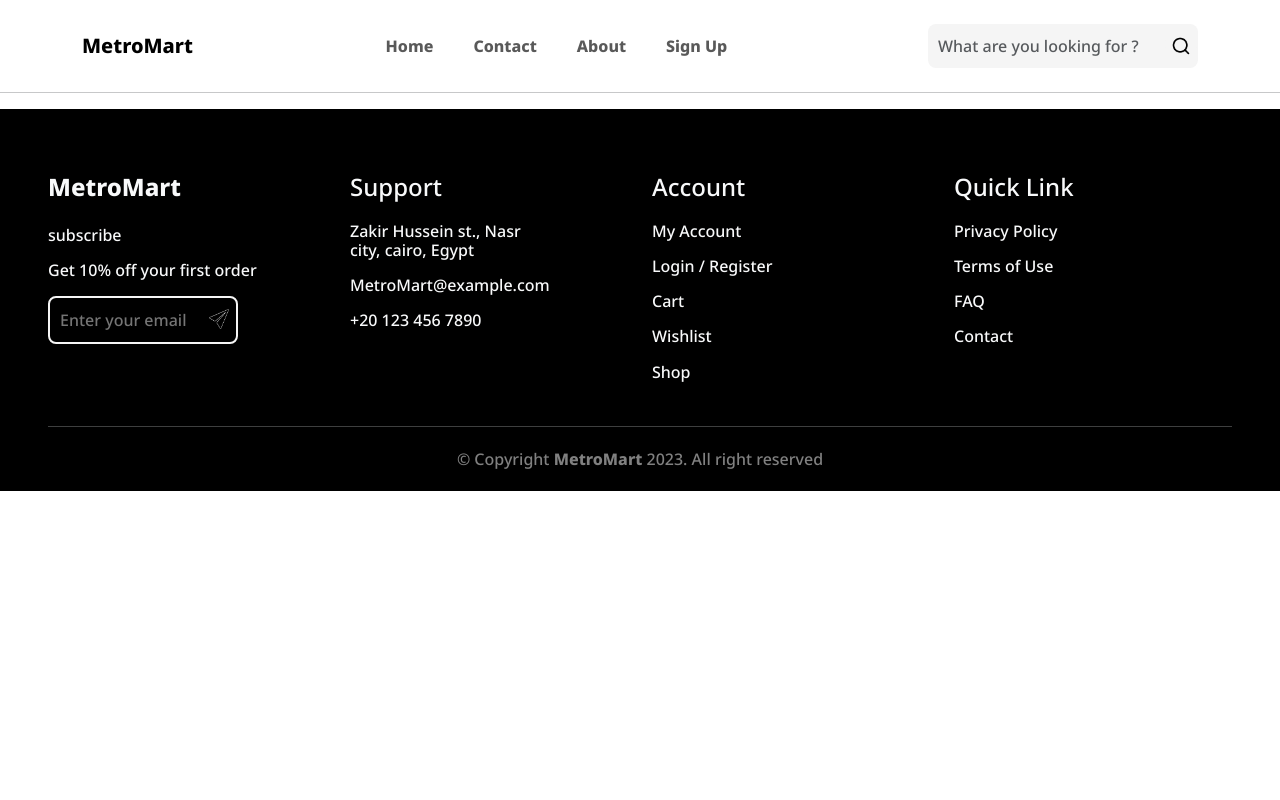
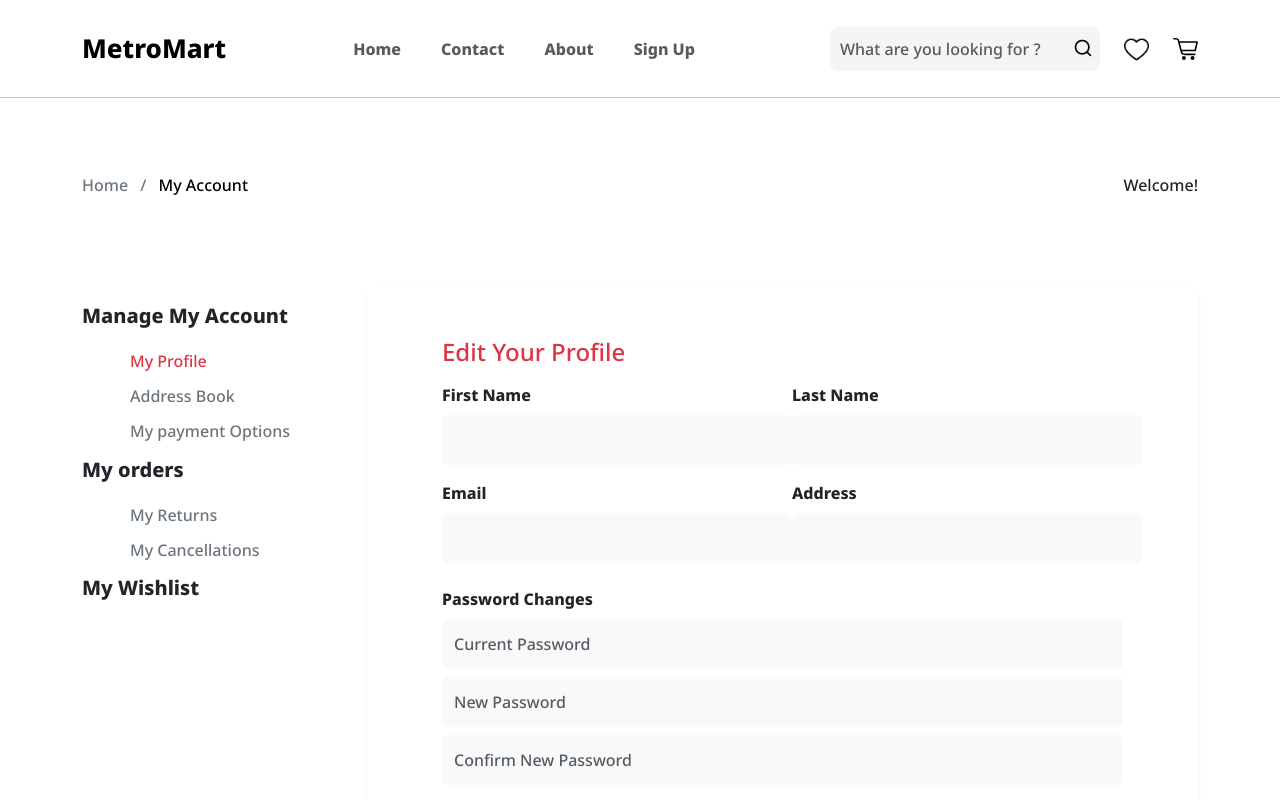
Before and after one commit to YassenMohamedRashad/Metromart, a React (Create React App) app: page /Metromart/AccountDetails in a window 1280 px wide. Shown: the top 800 px of the page. Built offline with nearby package versions, Linux system fonts and the light colour scheme.

Commit message:
completed task - adding component AccountDetails

```diff
--- /dev/null
+++ b/src/Components/AccountDetails.jsx
@@ -0,0 +1,82 @@
+import { React, useState } from 'react'
+
+function AccountDetails() {
+    const [firstname, setFirstname] = useState('')
+    const changeFirstname = event => {
+        setFirstname(event.target.value)
+    }
+    const [secondname, setSecondname] = useState('')
+    const changeLastname = event => {
+        setSecondname(event.target.value)
+    }
+
+    return (
+        <>
+            <div className="container" style={{ marginTop: 75 }}>
+                <div className="row">
+                    <div className="d-flex justify-content-between">
+                        <div>
+                            <a href="/Metromart/" className='text-secondary text-decoration-none'>Home</a><span className='text-secondary me-2 ms-2'> / </span>
+                            <a href="/Metromart/AccountDetails" className='text-black text-decoration-none'>My Account</a>
+                        </div>
+                        <div>
+                            <p>Welcome! <span className='text-danger'>{firstname} {secondname}</span></p>
+                        </div>
+                    </div>
+                </div>
+                <div className="row" style={{ marginTop: 75 }}>
+                    <div className="col">
+                        <div>
+                            <h5 className='fw-bold mt-3'>Manage My Account</h5>
+                            <h6 className='mt-4'><a href="#" className='ms-5 text-danger text-decoration-none ' >My Profile</a></h6>
+                            <h6 className='mt-3'><a href="#" className='ms-5 text-secondary text-decoration-none ' >Address Book</a></h6>
+                            <h6 className='mt-3'><a href="#" className='ms-5 text-secondary text-decoration-none ' >My payment Options</a></h6>
+                            <h5 className='fw-bold mt-3'>My orders</h5>
+                            <h6 className='mt-4'><a href="#" className='ms-5 text-secondary text-decoration-none ' >My Returns</a></h6>
+                            <h6 className='mt-3'><a href="#" className='ms-5 text-secondary text-decoration-none ' >My Cancellations</a></h6>
+                            <h5 className='fw-bold mt-3'>My Wishlist</h5>
+                        </div>
+
+                    </div>
+                    <div className='col-9' style={{ marginBottom: 200 }}>
+                        <form method='post' class="shadow-sm rounded" style={{ paddingLeft: 75, paddingRight: 75, paddingTop: 50, paddingBottom: 50 }}>
+                            <h4 className=' text-danger '>Edit Your Profile</h4>
+                            <div className="d-flex justify-content-between mt-3">
+                                <div>
+                                    <label htmlFor="FirstName" className='fw-bold'>First Name</label>
+                                    <input type="text" name="firstname" className='form-control bg-light text-secondary border-0 mt-2' style={{ width: 350, height: 50 }} onChange={changeFirstname} />
+                                </div>
+                                <div>
+                                    <label htmlFor="LastName" className='fw-bold'>Last Name</label>
+                                    <input type="text" name="lastname" className='form-control bg-light text-secondary border-0 mt-2' style={{ width: 350, height: 50 }} onChange={changeLastname} />
+                                </div>
+                            </div>
+                            <div className="d-flex justify-content-between mt-3">
+                                <div>
+                                    <label htmlFor="Email" className='fw-bold'>Email</label>
+                                    <input type="email" name="email" className='form-control bg-light text-secondary border-0 mt-2' style={{ width: 350, height: 50 }} />
+                                </div>
+                                <div>
+                                    <label htmlFor="Adress" className='fw-bold'>Address</label>
+                                    <input type="text" name="address" className='form-control bg-light text-secondary border-0 mt-2' style={{ width: 350, height: 50 }} />
+                                </div>
+                            </div>
+
+                            <label htmlFor="PasswordChanges" className='fw-bold mt-4'>Password Changes</label>
+                            <input type="password" name="currentPassword" placeholder='Current Password' className='form-control bg-light text-secondary border-0 mt-2' style={{ height: 50 }} />
+                            <input type="password" name="newPassword" placeholder='New Password' className='form-control bg-light text-secondary border-0 mt-2' style={{ height: 50 }} />
+                            <input type="password" name="confirmNewPassword" placeholder='Confirm New Password' className='form-control bg-light text-secondary border-0 mt-2' style={{ height: 50 }} />
+
+                            <div className="d-flex justify-content-end">
+                                <button className='mt-5 btn btn-link text-decoration-none text-black me-3'>Cancel</button>
+                                <button className='mt-5 btn btn-danger'type='submit'  style={{ width: 250, height: 60 }}>Save Changes</button>
+                            </div>
+                        </form>
+                    </div>
+                </div>
+            </div>
+        </>
+    )
+}
+
+export default AccountDetails;
--- a/src/Components/Login.jsx
+++ b/src/Components/Login.jsx
@@ -6,7 +6,7 @@ function Login() {
 		<>
 			<div className="row login">
 				<div className="col-lg-6 col-md-5">
-					<img src={loginImage}  />
+					<img src={loginImage} alt=''/>
 				</div>
 				<div className="col-lg-6 col-md-7 align-self-center">
 					<h1 style={{marginLeft:150}}>Log in to Exclusive</h1>
--- a/src/Components/Navbar.jsx
+++ b/src/Components/Navbar.jsx
@@ -1,12 +1,14 @@
 import { Navbar, Nav, Container, Form, FormControl } from "react-bootstrap";
 import searchIcon from "../assets/images/Search_icon.png";
+import Cart from "../assets/images/cart-icon.svg";
+import Favourite from "../assets/images/love.png";
 
 function nav() {
 	return (
 		<>
 			<Navbar expand="lg mt-3">
 				<Container>
-					<Navbar.Brand href="/Metromart/" className="fw-bold">MetroMart</Navbar.Brand>
+					<Navbar.Brand href="/Metromart/" className="fw-bold" style={{fontSize:26}}>MetroMart</Navbar.Brand>
 					<Navbar.Toggle aria-controls="basic-navbar-nav" />
 					<Navbar.Collapse id="basic-navbar-nav">
 						<Nav className="m-auto">
@@ -28,6 +30,10 @@ function nav() {
 								/>
 							</button>
 						</Form>
+						<div className="d-flex ">
+							<a href="#" className="ms-4"><img src={Favourite} alt='' style={{width:25}} /></a>
+							<a href="#" className="ms-4"><img src={Cart} alt='' style={{width:25}} /></a>
+						</div>
 					</Navbar.Collapse>
 				</Container>
 			</Navbar>
@@ -37,70 +43,3 @@ function nav() {
 }
 
 export default nav;
-
-/* old code
-function nav() {
-	return (
-		<>
-			<nav className="navbar navbar-expand-lg">
-				<div className="container">
-					<a className="navbar-brand fw-bold" href="#">
-						MetroMart
-					</a>
-
-					<button
-						className="navbar-toggler"
-						type="button"
-						data-bs-toggle="collapse"
-						data-bs-target="#navbarNav"
-						aria-controls="navbarNav"
-						aria-expanded="false"
-						aria-label="Toggle navigation"
-					>
-						<span className="navbar-toggler-icon"></span>
-					</button>
-
-					<div
-						className="collapse navbar-collapse d-flex justify-content-center"
-						id="navbarNav"
-					>
-						<ul className="navbar-nav">
-							<li className="nav-item">
-								<a className="nav-link" href="#">
-									Home
-								</a>
-							</li>
-
-							<li className="nav-item">
-								<a className="nav-link" href="#">
-									Contact
-								</a>
-							</li>
-
-							<li className="nav-item">
-								<a className="nav-link" href="#">
-									Sign Up
-								</a>
-							</li>
-						</ul>
-					</div>
-
-					<form method="get">
-						<input
-							type="text"
-							name="search"
-							placeholder="What are you looking for ?"
-						/>
-						<button type="submit">
-							<img
-								src="src\assets\images\Search_icon.png"
-								alt="Search"
-							/>
-						</button>
-					</form>
-				</div>
-			</nav>
-		</>
-	);
-}
-*/
--- a/src/Components/SignUp.jsx
+++ b/src/Components/SignUp.jsx
@@ -7,7 +7,7 @@ function Login() {
 		<>
 			<div className="row signup">
 				<div className="col-lg-6 col-md-5">
-					<img src={signupImage}/>
+					<img src={signupImage} alt=''/>
 				</div>
 				<div className="col-lg-6 col-md-7 align-self-center">
 					<h1 style={{marginLeft:150}}>Create an account</h1>
--- a/src/index.jsx
+++ b/src/index.jsx
@@ -6,6 +6,7 @@ import Nav from "./Components/Navbar";
 import Footer from "./Components/Footer";
 import Login from "./Components/Login";
 import Signup from "./Components/SignUp";
+import AccountDetails from "./Components/AccountDetails";
 import "bootstrap/dist/css/bootstrap.min.css";
 import "./assets/css/nav.css";
 
@@ -19,6 +20,7 @@ root.render(
 				<Route path="/Metromart/" element={<App />} />
 				<Route path="/Metromart/login" element={<Login />} />
 				<Route path="/Metromart/signUp" element={<Signup />} />
+				<Route path="/Metromart/AccountDetails" element={<AccountDetails />} />
 			</Routes>
 
 			<Footer />
```
Also changed, not shown: src/assets/css/nav.css (line endings or trailing spaces), src/assets/images/cart-icon.svg (added).
